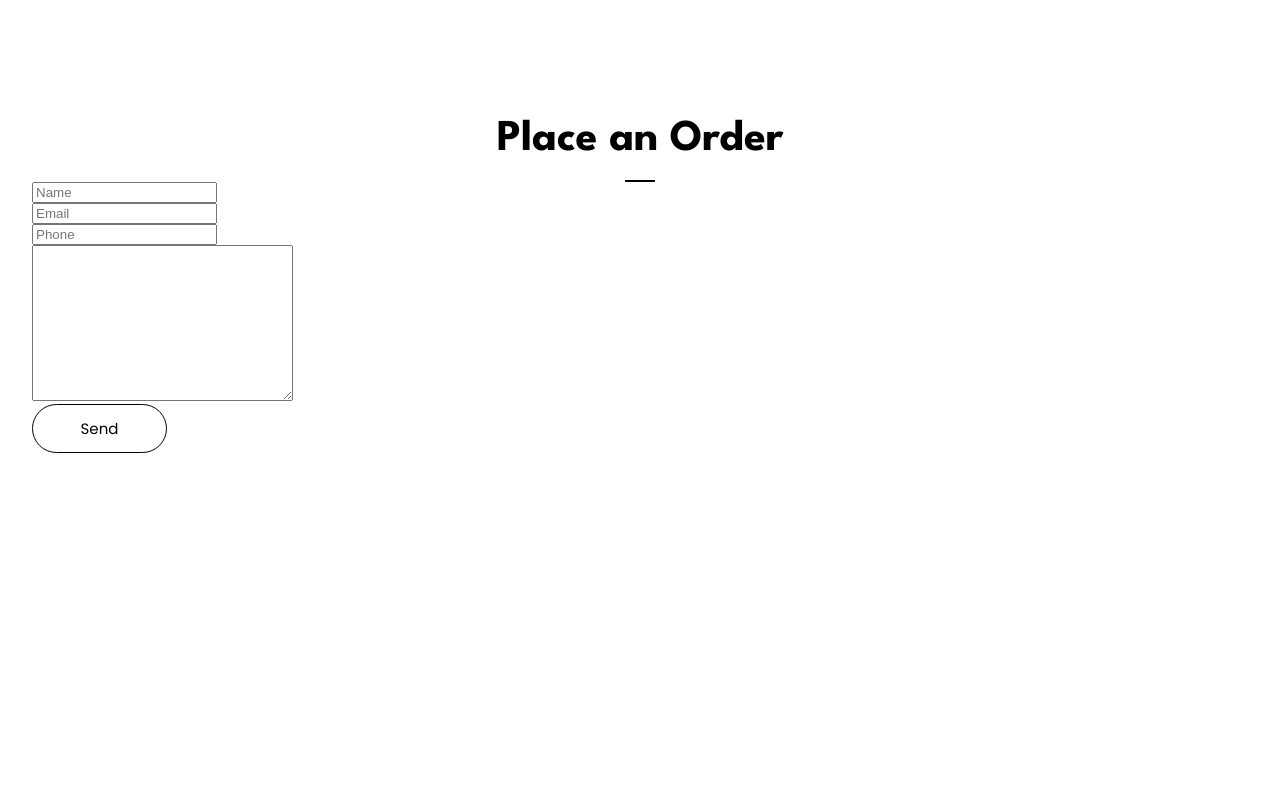
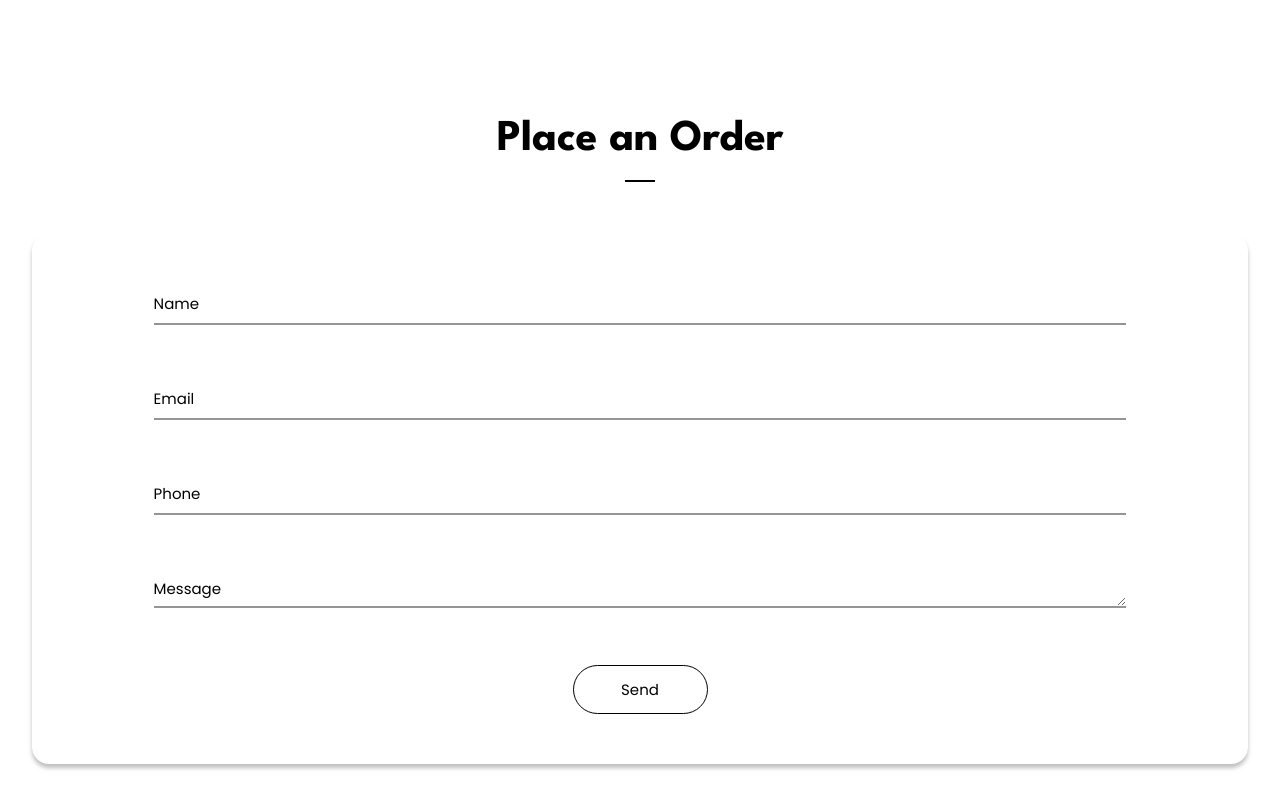
Before and after one commit to AC59852/Dodds-Family-Smithing, a Vue app: page / in a window 1280 px wide. Shown: the part 6970-7770 px from the top of the page. Before the commit the page ends 7459 px from the top, so only its background shows below. Built offline with nearby package versions, Linux system fonts and the light colour scheme.

Commit message:
added styling for contact form

```diff
--- a/src/assets/css/main.css
+++ b/src/assets/css/main.css
@@ -465,4 +465,51 @@ img, video {
 .fade-leave-to {
   opacity: 0;
 }
+
 /* End of FAQ */
+
+/* Start of Contact */
+
+.contact__title {
+  margin-bottom: 52px;
+}
+
+.contact__form {
+  box-shadow: var(--content-shadow);
+  border-radius: 17px;
+  display: flex;
+  flex-direction: column;
+  gap: 54px;
+  justify-content: center;
+  align-items: center;
+  box-sizing: border-box;
+  padding: 50px 0;
+}
+
+.contact__wrapper {
+  width: 80%;
+  margin: 0 auto;
+}
+
+.contact__input {
+  width: 100%;
+  border: none;
+  border-bottom: solid 2px #959595;
+  font-family: var(--font-family-body);
+  font-size: 15px;
+  color: black;
+  padding: 8px 0;
+}
+
+.contact__input::placeholder {
+  opacity: 1;
+  color: black;
+  font-size: 15px !important;
+}
+
+.contact__input--message {
+  font-size: 14px;
+  resize: vertical;
+}
+
+/* End of Contact */
--- a/src/components/ContactComponent.vue
+++ b/src/components/ContactComponent.vue
@@ -12,7 +12,7 @@
         <input id="phone" class="contact__input contact__input--phone" aria-label="Phone Number" title="Phone Number" placeholder="Phone" pattern="[0-9]{3}-[0-9]{3}-[0-9]{4}" type="tel" required>
       </div>
       <div class="contact__wrapper">
-        <textarea name="message" id="message" class="contact__input contact__input--message" cols="30" rows="10" aria-label="message" required></textarea>
+        <textarea name="message" id="message" class="contact__input contact__input--message" rows="1" aria-label="message" maxlength="275" required placeholder="Message"></textarea>
       </div>
       <button class="button">Send</button>
     </form>
```
